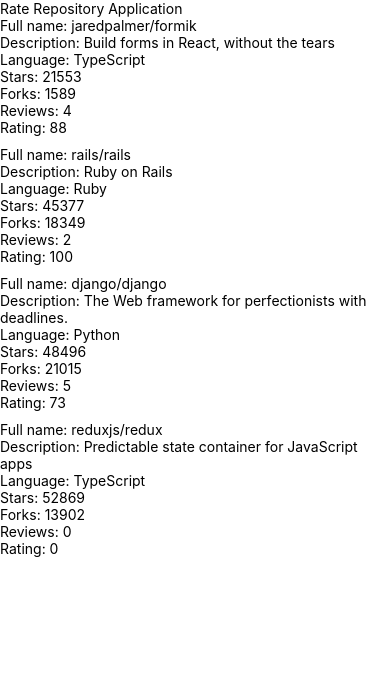
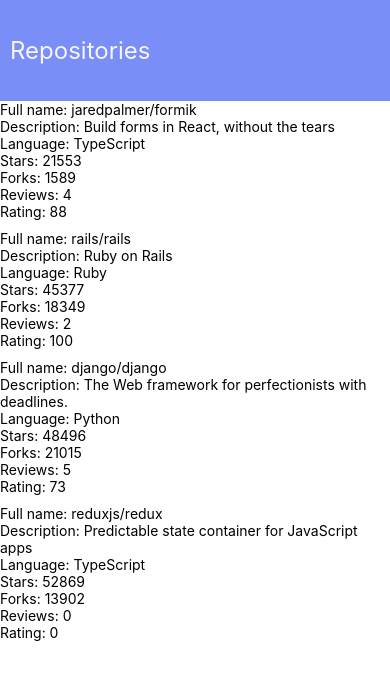
Before and after one commit to lasse1900/reactNative-final-1406-bup, a React Native app: screen / in a window 390 px wide. Shown: the top 680 px of the page. Built offline with nearby package versions, Linux system fonts and the light colour scheme.

Commit message:
ex 10.4 the app bar

```diff
--- /dev/null
+++ b/src/components/AppBar.jsx
@@ -0,0 +1,27 @@
+import React from 'react';
+import { View, StyleSheet } from 'react-native';
+import Constants from 'expo-constants';
+import theme from "../theme";
+import AppBarTab from './AppBarTab';
+
+const styles = StyleSheet.create({
+  container: {
+    paddingTop: Constants.statusBarHeight,
+    backgroundColor: theme.appBar.backgroundColor,
+    flex: 0.5,
+    flexDirection: 'row',
+    alignItems: 'center'
+  },
+});
+
+const AppBar = ({ title }) => {
+  return (
+    <View style={styles.container}>
+      {
+        <AppBarTab text={title} />
+      }
+    </View>
+  );
+};
+
+export default AppBar;
--- /dev/null
+++ b/src/components/AppBarTab.jsx
@@ -0,0 +1,27 @@
+
+import React from 'react';
+import { TouchableWithoutFeedback, StyleSheet } from 'react-native';
+import theme from '../theme';
+import Text from './Text';
+
+const styles = StyleSheet.create({
+  tab: {
+    color: theme.colors.appBarText,
+    fontSize: 24,
+    padding: 10
+  },
+});
+
+const AppBarTab = ({ text }) => (
+  <TouchableWithoutFeedback style={styles.container}
+    onPress={() => {
+      console.log('tab pressed');
+    }}
+  >
+    <Text style={styles.tab}>
+      {text}
+    </Text>
+  </TouchableWithoutFeedback>
+);
+
+export default AppBarTab;
--- a/src/components/Main.jsx
+++ b/src/components/Main.jsx
@@ -1,11 +1,10 @@
 import React from 'react';
-import Constants from 'expo-constants';
-import { Text, StyleSheet, View } from 'react-native';
+import { StyleSheet, View } from 'react-native';
 import RepositoryList from './RepositoryList';
+import AppBar from './AppBar';
 
 const styles = StyleSheet.create({
   container: {
-    marginTop: Constants.statusBarHeight,
     flexGrow: 1,
     flexShrink: 1,
   },
@@ -14,7 +13,7 @@ const styles = StyleSheet.create({
 const Main = () => {
   return (
     <View style={styles.container}>
-      <Text>Rate Repository Application</Text>
+      <AppBar title='Repositories' />
       <RepositoryList />
     </View>
   );
--- /dev/null
+++ b/src/components/Text.jsx
@@ -0,0 +1,41 @@
+
+import React from 'react';
+import { Text as NativeText, StyleSheet } from 'react-native';
+
+import theme from '../theme';
+
+const styles = StyleSheet.create({
+  text: {
+    color: theme.colors.textPrimary,
+    fontSize: theme.fontSizes.body,
+    fontFamily: theme.fonts.main,
+    fontWeight: theme.fontWeights.normal,
+  },
+  colorTextSecondary: {
+    color: theme.colors.textSecondary,
+  },
+  colorPrimary: {
+    color: theme.colors.primary,
+  },
+  fontSizeSubheading: {
+    fontSize: theme.fontSizes.subheading,
+  },
+  fontWeightBold: {
+    fontWeight: theme.fontWeights.bold,
+  },
+});
+
+const Text = ({ color, fontSize, fontWeight, style, ...props }) => {
+  const textStyle = [
+    styles.text,
+    color === 'textSecondary' && styles.colorTextSecondary,
+    color === 'primary' && styles.colorPrimary,
+    fontSize === 'subheading' && styles.fontSizeSubheading,
+    fontWeight === 'bold' && styles.fontWeightBold,
+    style,
+  ];
+
+  return <NativeText style={textStyle} {...props} />;
+};
+
+export default Text;
--- /dev/null
+++ b/src/theme.js
@@ -0,0 +1,24 @@
+const theme = {
+  colors: {
+    textPrimary: '#24292e',
+    textSecondary: '#586069',
+    primary: '#0366d6',
+    appBarText: '#f7f4f4'
+  },
+  fontSizes: {
+    body: 14,
+    subheading: 16,
+  },
+  fonts: {
+    main: 'System',
+  },
+  fontWeights: {
+    normal: '400',
+    bold: '700',
+  },
+  appBar: {
+    backgroundColor: "#798ef7",
+  },
+};
+
+export default theme;
```
